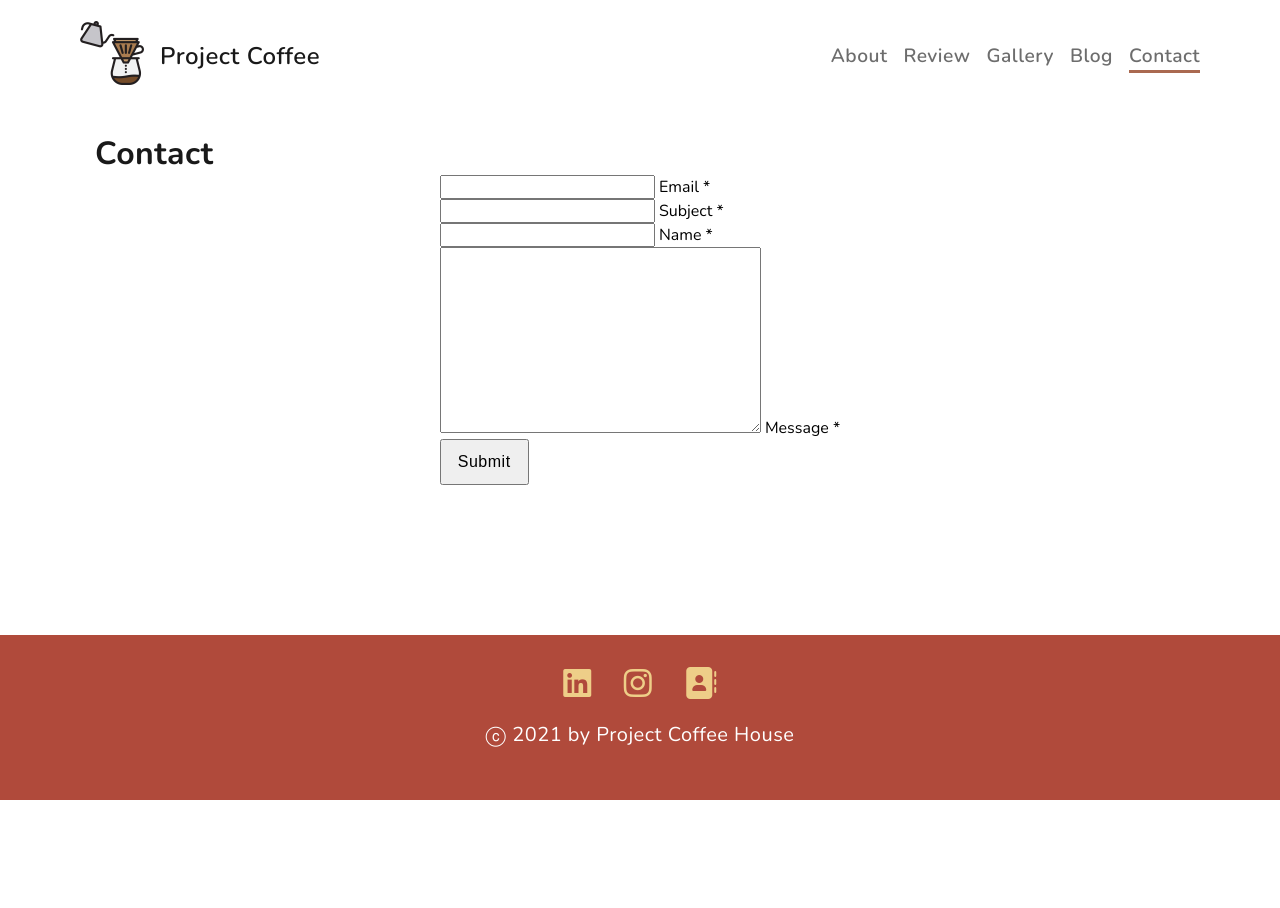
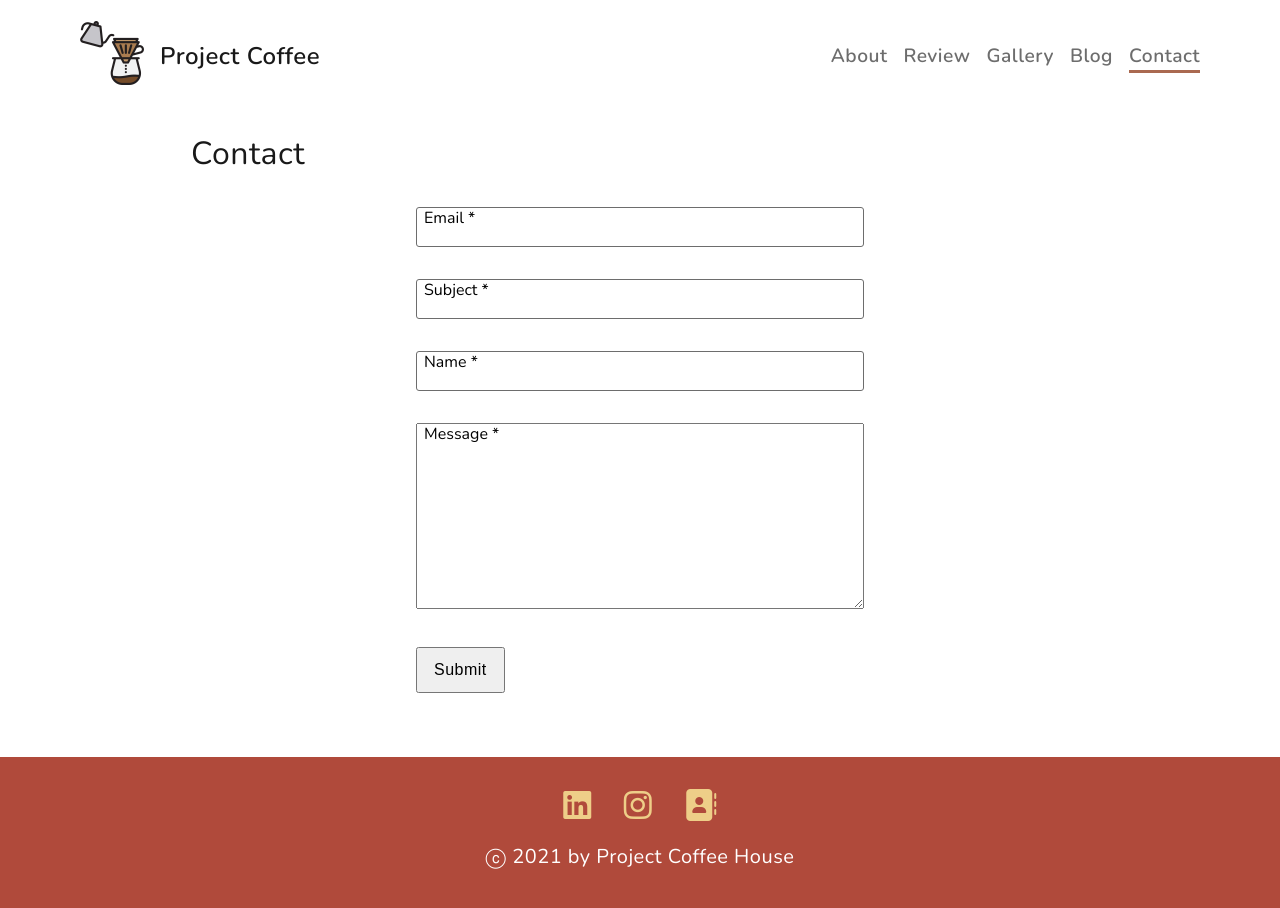
Before and after one commit to Joefahing/Coffee-House, a website: page page/contact.html in a window 1280 px wide. Before the commit the page ends 800 px from the top, so only its background shows below. Drawn offline with nearby package versions, Linux system fonts and the light colour scheme.

Commit message:
Add Styling to Form

```diff
--- a/css/contact.less
+++ b/css/contact.less
@@ -1,4 +1,7 @@
 @navbar-height: 6.25rem;
+@item-gap: 2rem;
+@small-item-gap: 1rem;
+@input-height: 2.5rem;
 
 body {
     height: 100%;
@@ -11,11 +14,51 @@ main{
     margin-top: @navbar-height;
     flex-grow: 1;
 
+
+    .section-title{
+        font-weight: 200;
+        position: relative;
+        padding-left: 6rem;
+    }
+
     form{
         display: flex;
         justify-content: center;
+        margin-top: @item-gap;
+        max-width: 28rem;
+        margin: @item-gap auto;
+
+        ul{
+            display: flex;
+            flex-direction: column;
+            row-gap: @item-gap;
+            width: 100%;
+
+            li{
+                position: relative;
+
+                input {
+                    width: 100%;
+                    height: @input-height;
+                    border-radius: 3px;
+                    border: 1px solid var(--grayscale800);
+
+                    &:focus{
+                        outline-color: var(--brand-color-dark);
+                    }
+                }
+
+                textarea{
+                    width: 100%;
+                }
+
+                label{
+                    position: absolute;
+                    left: 0.5rem;
+                }
+            }
+        }
     }
-
 }
 
 footer{
--- a/page/contact.html
+++ b/page/contact.html
@@ -60,7 +60,7 @@
                         <label for="name">Name *</label>
                     </li>
                     <li class="form-item-container">
-                        <textarea name="message" id="message" cols="30" rows="10" required></textarea>
+                        <textarea name="message" id="message" cols="43" rows="10" required></textarea>
                         <label for="message">Message *</label>
                     </li>
                     <li>
```
Also changed, not shown: css/contact.css.
